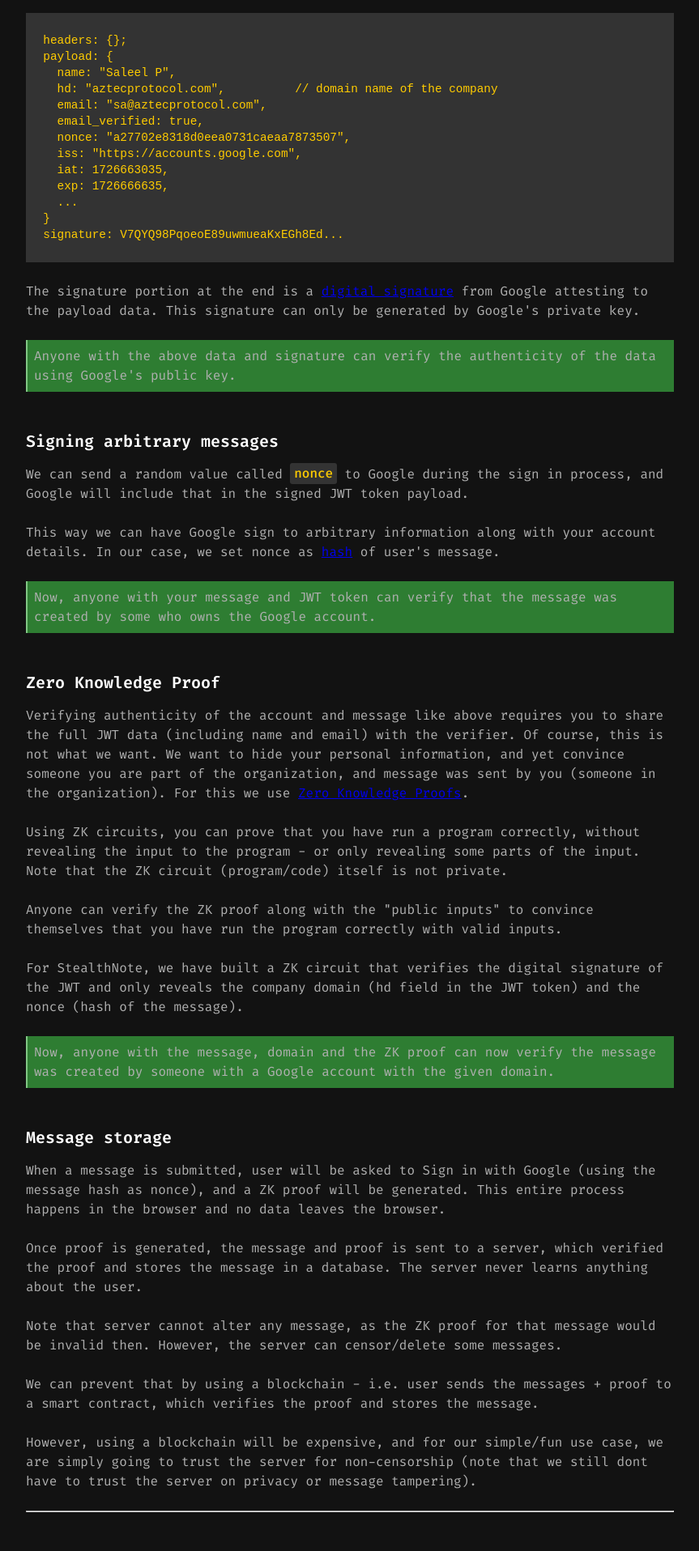
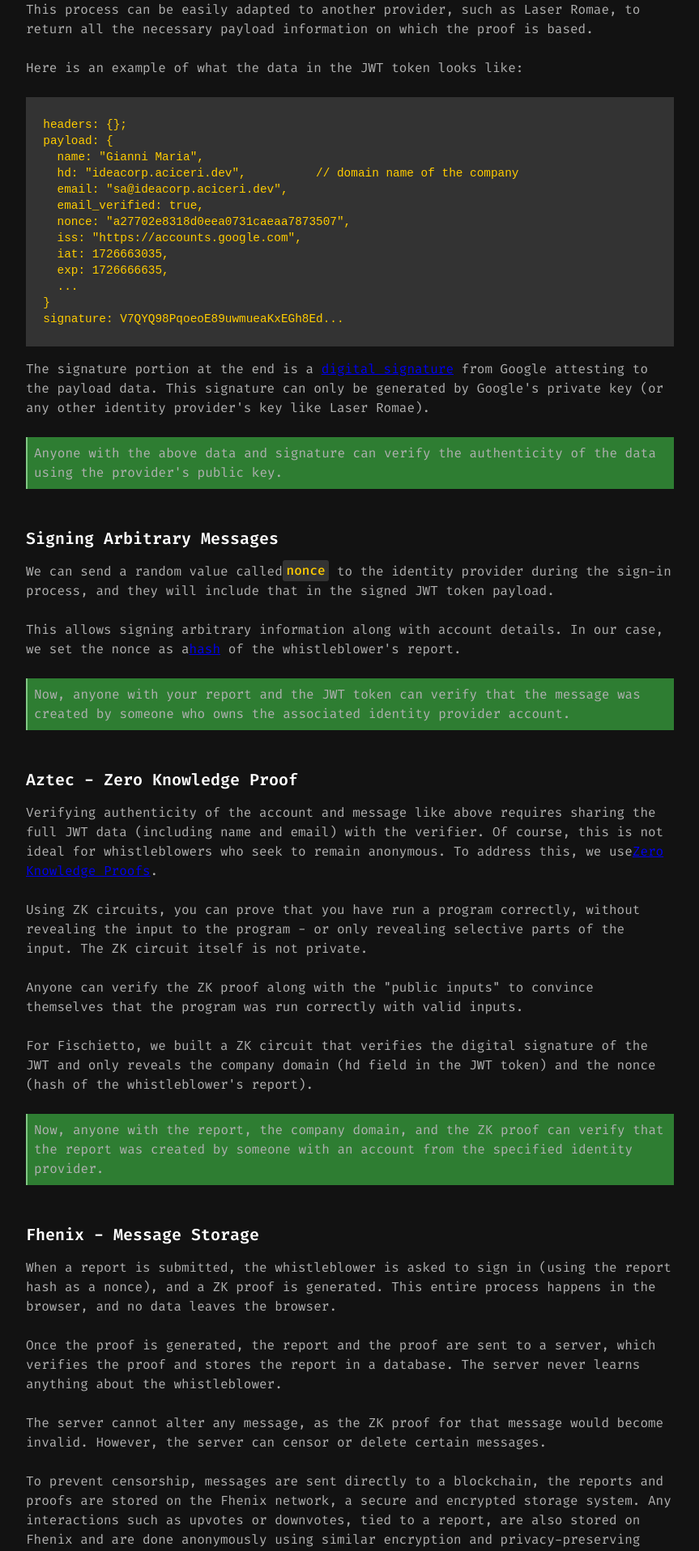
Before and after one commit to AdCazzum/fischietto, a Next.js app in the folder frontend/app/: page /how-it-works in a window 1280 px wide. Shown: the part 420-2336 px from the top of the page at 81% size, without its empty margins (40-903 px from the left). Built offline with nearby package versions, Linux system fonts and the light colour scheme.

Commit message:
What are we doing here

```diff
--- a/frontend/app/pages/how-it-works.tsx
+++ b/frontend/app/pages/how-it-works.tsx
@@ -7,20 +7,18 @@
   return (
     <>
       <Head>
-        <title>How it works - StealthNote</title>
+        <title>How it works - Fischietto</title>
       </Head>
       <div className="intro">
         <h1 className="intro-title">How It Works</h1>
 
         <p>
-          StealthNote is an application for people in an organization to
-          anonymously broadcast messages. Here is how it works briefly:
+          Fischietto is a secure platform for whistleblowing within organizations. Here's how it works briefly:
         </p>
 
-        <h3>Sign in with Google</h3>
+        <h3>Sign in with Google or Other Providers (Laser Romae)</h3>
         <p>
-          StealthNote only works for organizations that use Google Workspace.
-          When you sign in with Google, Google returns a piece of data called
+          Fischietto supports identity verification through Google Workspace, or any other identity provider like Laser Romae. When signing in with Google, it returns a piece of data called
           {"  "}
           <a
             href="https://en.wikipedia.org/wiki/JSON_Web_Token"
@@ -29,17 +27,18 @@
           >
             JWT
           </a>
-          , which contains some information about your account, and a signature
-          from Google.
+          , which contains some information about your account, and a signature from Google.
           <p></p>
-          Here is an example of what the data in the JWT token looks like:
-          <code>
-            {`
+          This process can be easily adapted to another provider, such as Laser Romae, to return all the necessary payload information on which the proof is based.
+        </p>
+        <p>Here is an example of what the data in the JWT token looks like:</p>
+        <code>
+          {`
   headers: {};
   payload: {
-    name: "Saleel P",
-    hd: "aztecprotocol.com",          // domain name of the company
-    email: "sa@aztecprotocol.com",
+    name: "Gianni Maria",
+    hd: "ideacorp.aciceri.dev",          // domain name of the company
+    email: "sa@ideacorp.aciceri.dev",
     email_verified: true,
     nonce: "a27702e8318d0eea0731caeaa7873507",
     iss: "https://accounts.google.com",
@@ -49,10 +48,11 @@
   }
   signature: V7QYQ98PqoeoE89uwmueaKxEGh8Ed...
           `}
-          </code>
-        </p>
+        </code>
+
         <p>
-          The signature portion at the end is a{" "}
+          The signature portion at the end is a
+          {" "}
           <a
             href="https://en.wikipedia.org/wiki/Digital_signature"
             target="_blank"
@@ -60,25 +60,20 @@
           >
             digital signature
           </a>{" "}
-          from Google attesting to the payload data. This signature can only be
-          generated by Google&apos;s private key.
+          from Google attesting to the payload data. This signature can only be generated by Google&apos;s private key (or any other identity provider's key like Laser Romae).
         </p>
 
         <p className="highlight">
-          Anyone with the above data and signature can verify the authenticity
-          of the data using Google&apos;s public key.
+          Anyone with the above data and signature can verify the authenticity of the data using the provider&apos;s public key.
         </p>
 
-        <h3>Signing arbitrary messages</h3>
+        <h3>Signing Arbitrary Messages</h3>
         <p>
-          We can send a random value called{" "}
-          <span className="inline-code">nonce</span> to Google during the sign
-          in process, and Google will include that in the signed JWT token
-          payload.
+          We can send a random value called
+          <span className="inline-code">nonce</span> to the identity provider during the sign-in process, and they will include that in the signed JWT token payload.
         </p>
         <p>
-          This way we can have Google sign to arbitrary information along with
-          your account details. In our case, we set nonce as{" "}
+          This allows signing arbitrary information along with account details. In our case, we set the nonce as a
           <a
             href="https://www.geeksforgeeks.org/what-is-hashing/"
             target="_blank"
@@ -86,21 +81,15 @@
           >
             hash
           </a>{" "}
-          of user&apos;s message.
+          of the whistleblower&apos;s report.
         </p>
         <p className="highlight">
-          Now, anyone with your message and JWT token can verify that the
-          message was created by some who owns the Google account.
+          Now, anyone with your report and the JWT token can verify that the message was created by someone who owns the associated identity provider account.
         </p>
 
-        <h3>Zero Knowledge Proof</h3>
+        <h3>Aztec - Zero Knowledge Proof</h3>
         <p>
-          Verifying authenticity of the account and message like above requires
-          you to share the full JWT data (including name and email) with the
-          verifier. Of course, this is not what we want. We want to hide your
-          personal information, and yet convince someone you are part of the
-          organization, and message was sent by you (someone in the
-          organization). For this we use{" "}
+          Verifying authenticity of the account and message like above requires sharing the full JWT data (including name and email) with the verifier. Of course, this is not ideal for whistleblowers who seek to remain anonymous. To address this, we use
           <a
             href="https://www.youtube.com/watch?v=fOGdb1CTu5c"
             target="_blank"
@@ -111,73 +100,31 @@
           .
         </p>
         <p>
-          Using ZK circuits, you can prove that you have run a program
-          correctly, without revealing the input to the program - or only
-          revealing some parts of the input. Note that the ZK circuit
-          (program/code) itself is not private.
+          Using ZK circuits, you can prove that you have run a program correctly, without revealing the input to the program - or only revealing selective parts of the input. The ZK circuit itself is not private.
         </p>
         <p>
-          Anyone can verify the ZK proof along with the &quot;public inputs&quot; to
-          convince themselves that you have run the program correctly with valid
-          inputs.
+          Anyone can verify the ZK proof along with the &quot;public inputs&quot; to convince themselves that the program was run correctly with valid inputs.
         </p>
         <p>
-          For StealthNote, we have built a ZK circuit that verifies the digital
-          signature of the JWT and only reveals the company domain (hd field in
-          the JWT token) and the nonce (hash of the message).
+          For Fischietto, we built a ZK circuit that verifies the digital signature of the JWT and only reveals the company domain (hd field in the JWT token) and the nonce (hash of the whistleblower&apos;s report).
         </p>
         <p className="highlight">
-          Now, anyone with the message, domain and the ZK proof can now verify
-          the message was created by someone with a Google account with the
-          given domain.
+          Now, anyone with the report, the company domain, and the ZK proof can verify that the report was created by someone with an account from the specified identity provider.
         </p>
 
-        <h3>Message storage</h3>
+        <h3>Fhenix - Message Storage</h3>
         <p>
-          When a message is submitted, user will be asked to Sign in with Google
-          (using the message hash as nonce), and a ZK proof will be generated.
-          This entire process happens in the browser and no data leaves the
-          browser.
+          When a report is submitted, the whistleblower is asked to sign in (using the report hash as a nonce), and a ZK proof is generated. This entire process happens in the browser, and no data leaves the browser.
         </p>
         <p>
-          Once proof is generated, the message and proof is sent to a server,
-          which verified the proof and stores the message in a database. The
-          server never learns anything about the user.
+          Once the proof is generated, the report and the proof are sent to a server, which verifies the proof and stores the report in a database. The server never learns anything about the whistleblower.
         </p>
         <p>
-          Note that server cannot alter any message, as the ZK proof for that
-          message would be invalid then. However, the server can censor/delete
-          some messages.
+          The server cannot alter any message, as the ZK proof for that message would become invalid. However, the server can censor or delete certain messages.
         </p>
         <p>
-          We can prevent that by using a blockchain - i.e. user sends the
-          messages + proof to a smart contract, which verifies the proof and
-          stores the message.
+          To prevent censorship, messages are sent directly to a blockchain, the reports and proofs are stored on the Fhenix network, a secure and encrypted storage system. Any interactions such as upvotes or downvotes, tied to a report, are also stored on Fhenix and are done anonymously using similar encryption and privacy-preserving techniques.
         </p>
-        <p>
-          However, using a blockchain will be expensive, and for our simple/fun
-          use case, we are simply going to trust the server for non-censorship
-          (note that we still dont have to trust the server on privacy or
-          message tampering).
-        </p>
-
-        <hr />
-
-        {/* <h3>Building ZK apps</h3>
-        <p>
-          ZK circuits of StealthNote are written using{" "}
-          <a
-            href="https://github.com/noir-lang/noir"
-            target="_blank"
-            rel="noopener noreferrer"
-          >
-            Noir
-          </a>{" "}
-          - a &ldquo;programming language&rdquo; for writing ZK circuits. It is
-          relatively easy to learn and you can build similar ZK applications
-          with Noir.
-        </p> */}
-
         <br />
         <br />
       </div>
```
Also changed, not shown: frontend/app/pages/index.tsx (+3 -5 lines).
